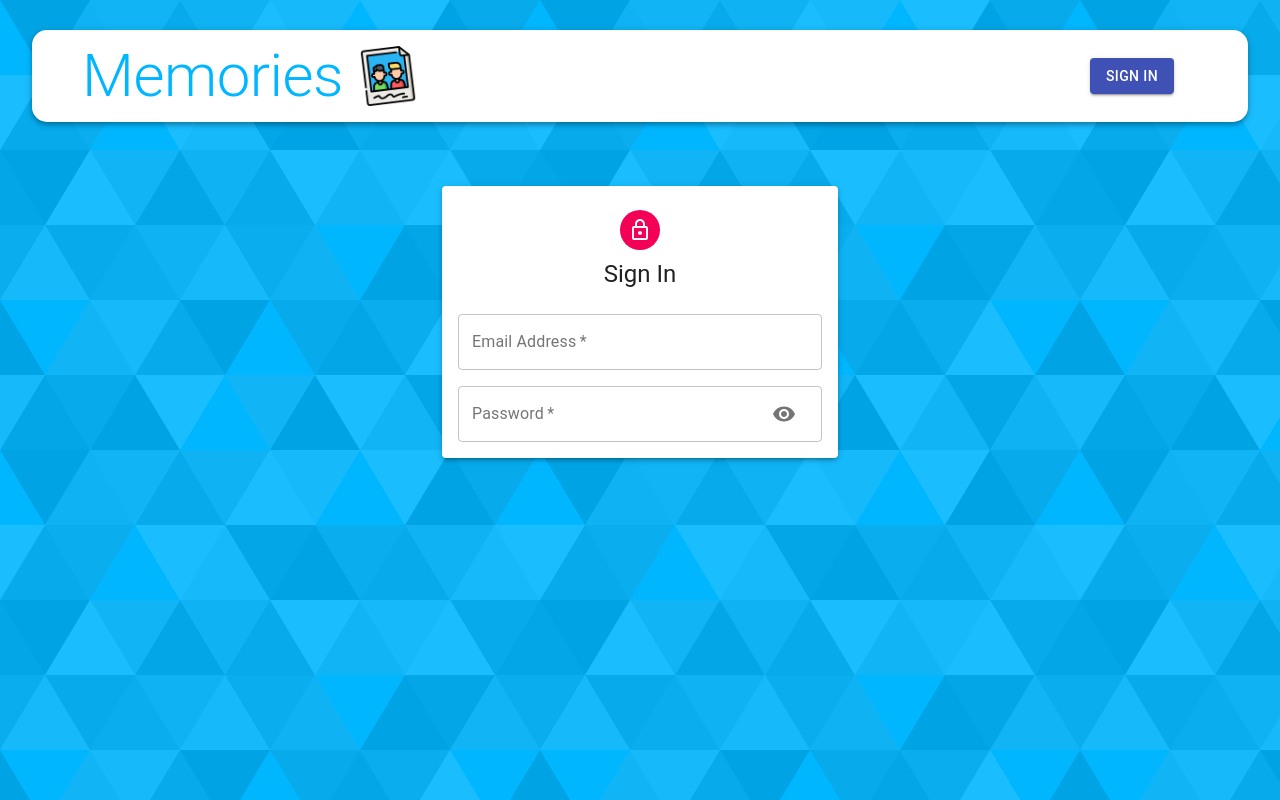
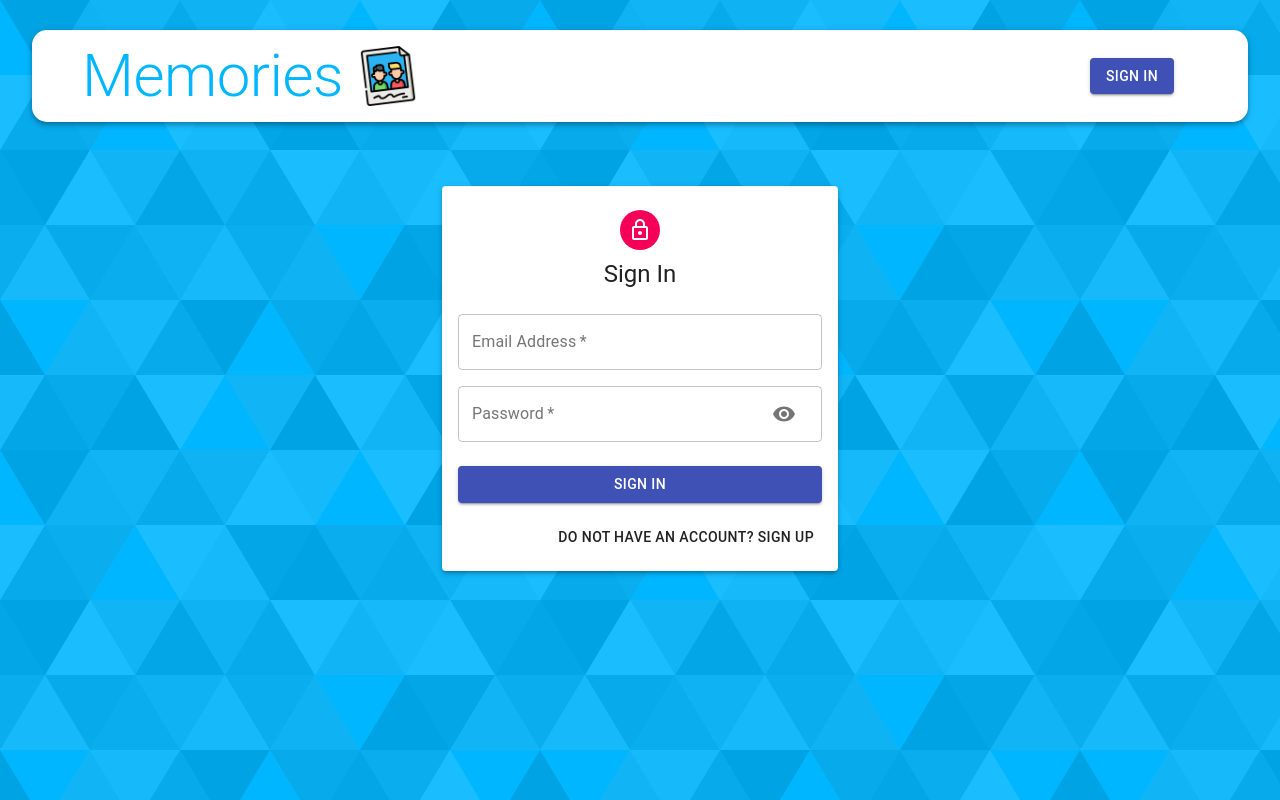
Before and after one commit to sonphan96/memories-app, a React (Create React App) app in the folder client/: page /auth in a window 1280 px wide. Built offline with nearby package versions, Linux system fonts and the light colour scheme.

Commit message:
Sign in Sign up

```diff
--- a/client/src/components/Auth/Auth.js
+++ b/client/src/components/Auth/Auth.js
@@ -14,12 +14,11 @@ const initialState = { firstName: '', lastName: '', email: '', password: '', con
 const Auth = () => {
   const [form, setForm] = useState(initialState);
   const [isSignup, setIsSignup] = useState(false);
+  const [showPassword, setShowPassword] = useState(false);
+
   const dispatch = useDispatch();
   const history = useHistory();
-
   const classes = useStyles();
-  const [showPassword, setShowPassword] = useState(false);
-
 
   const handleShowPassword = () => setShowPassword(!showPassword);
 
@@ -29,6 +28,11 @@ const Auth = () => {
 
   const handleChange = () => {
 
+  }
+
+  const switchMode = () => {
+    setIsSignup((prevIsSignUp) => !prevIsSignUp );
+    setShowPassword(false);
   }
 
   return (
@@ -50,9 +54,22 @@ const Auth = () => {
                 </>
               )
             }
+
             <Input name="email" label="Email Address" handleChange={handleChange} type="email" />
             <Input name="password" label="Password" handleChange={handleChange} type={showPassword ? 'text' : 'password'} handleShowPassword={handleShowPassword} />
+            { isSignup && <Input name="confirmPassword" label="Repeat Password" handleChange={handleChange} type="password" /> }
+          </Grid>
 
+          <Button type="submit" fullWidth variant="contained" color="primary" className={classes.submit}>
+            {isSignup ? 'Sign Up' : 'Sign In'}
+          </Button>
+
+          <Grid container justify="flex-end">
+            <Grid item>
+              <Button onClick={switchMode}>
+                {isSignup ? 'Already have an account? Sign In' : 'Do not have an account? Sign Up'}
+              </Button>
+            </Grid>
           </Grid>
         </form>
       </Paper>
```
